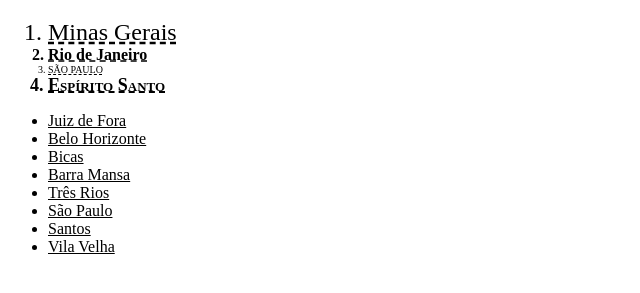
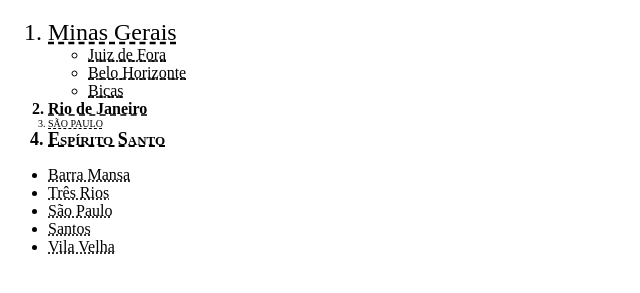
Before and after one commit to lucasduartec/aulacss, a plain HTML site: page index.html in a window 1280 px wide. Shown: the part 61-354 px from the top of the page, without its empty margins (0-640 px from the left). Drawn offline with Linux system fonts and the light colour scheme.

Commit message:
Testa especificidades

```diff
--- a/index.html
+++ b/index.html
@@ -6,13 +6,14 @@
     <meta name="viewport" content="width=device-width, initial-scale=1.0" />
     <title>Exemplo 04: CSS</title>
     <style>
-      ul > li {
+      ol li {
         text-decoration: underline;
+        text-decoration-style: dashed;
         font-size: medium;
       }
-      ol > li {
+      body ul > li {
         text-decoration: underline;
-        text-decoration-style: dashed;
+        text-decoration-style: dotted;
         font-size: medium;
       }
     </style>
@@ -20,7 +21,15 @@
   <body>
     <h1>Exemplo 04: CSS</h1>
     <ol>
-      <li style="font-size: x-large">Minas Gerais</li>
+      <li style="font-size: x-large">
+        Minas Gerais
+        <ul>
+          <li>Juiz de Fora</li>
+          <li>Belo Horizonte</li>
+          <li>Bicas</li>
+        </ul>
+      </li>
+
       <li style="font-weight: bolder">Rio de Janeiro</li>
       <li
         style="
@@ -38,9 +47,6 @@
       </li>
     </ol>
     <ul>
-      <li>Juiz de Fora</li>
-      <li>Belo Horizonte</li>
-      <li>Bicas</li>
       <li>Barra Mansa</li>
       <li>Três Rios</li>
       <li>São Paulo</li>
```
